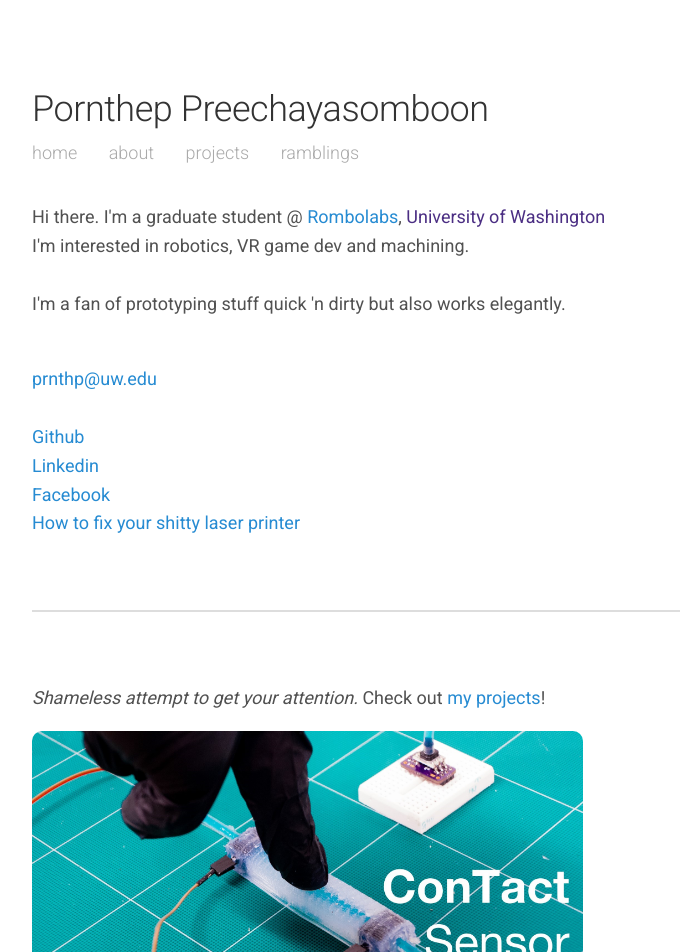
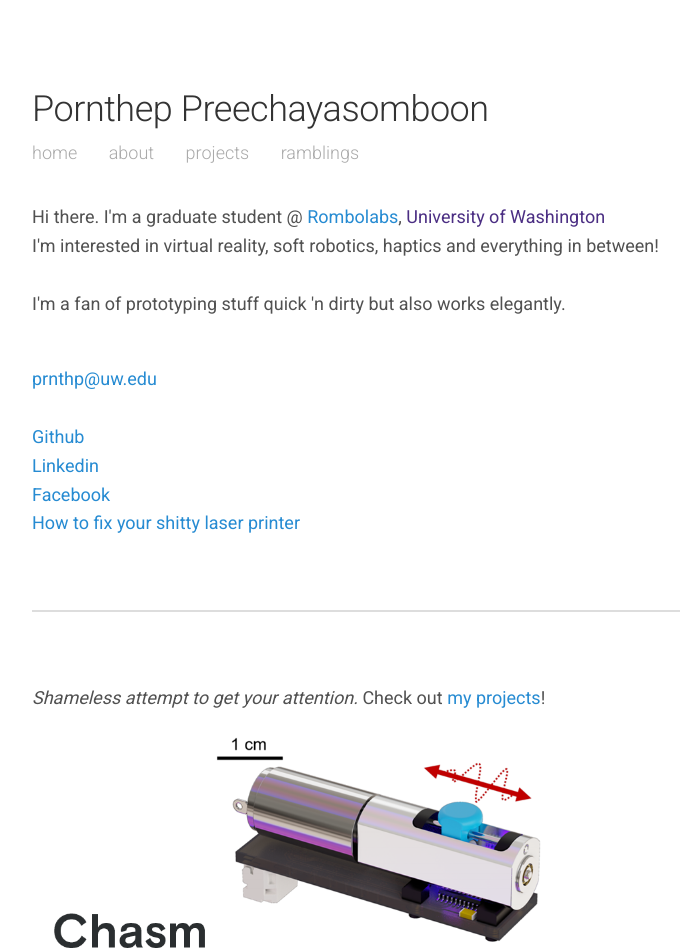
Before and after one commit to prnthp/prnthp.github.io, a Jekyll site: the page built from index.html, in a window 1280 px wide and 1400 px high. Shown: the top 952 px of the window, without its empty margins (284-973 px from the left). Built offline with Jekyll 4.4.1, drawn with Linux system fonts in a browser that asks for light colours; some of the changed text lies outside the part shown.

Commit message:
Added chasm

```diff
--- a/index.html
+++ b/index.html
@@ -13,7 +13,7 @@ layout: default
   <p>
     Hi there. I'm a graduate student @ <a href="//rombolabs.github.io">Rombolabs</a>, <a href="//uw.edu" style="color:#4b2e83;">University of Washington</a>
     <br>
-    I'm interested in robotics, VR game dev and machining.
+    I'm interested in virtual reality, soft robotics, haptics and everything in between!
     <br><br>
     I'm a fan of prototyping stuff quick 'n dirty but also works elegantly.
     <br><br>
@@ -33,6 +33,8 @@ layout: default
   <hr>
   <p>
     <i>Shameless attempt to get your attention.</i> Check out <a href="/projects">my projects</a>!
+    <a href="https://doi.org/10.1145/3313831.3376512"><img src="/images/chasmPromo.png" /></a>
+    <br><i>(Publication available after <a href="https://chi2020.acm.org/">CHI2020</a>, April 25-30 2020)</i>
     <a href="//softroboticstoolkit.com/contact-sensor"><img src="/images/contact-sensor-plaque.jpg" /></a>
     <a href="/projects#bishops-hand"><img src="//j.gifs.com/YvW3B0.gif" /></a>
     <br>
```
Also changed, not shown: projects.md (+16 -0 lines), images/chasmMarker.jpg (added), images/chasmPromo.png (added), images/heroImage.png (added), images/penDemos_transparent.png (added), 1 other file.
